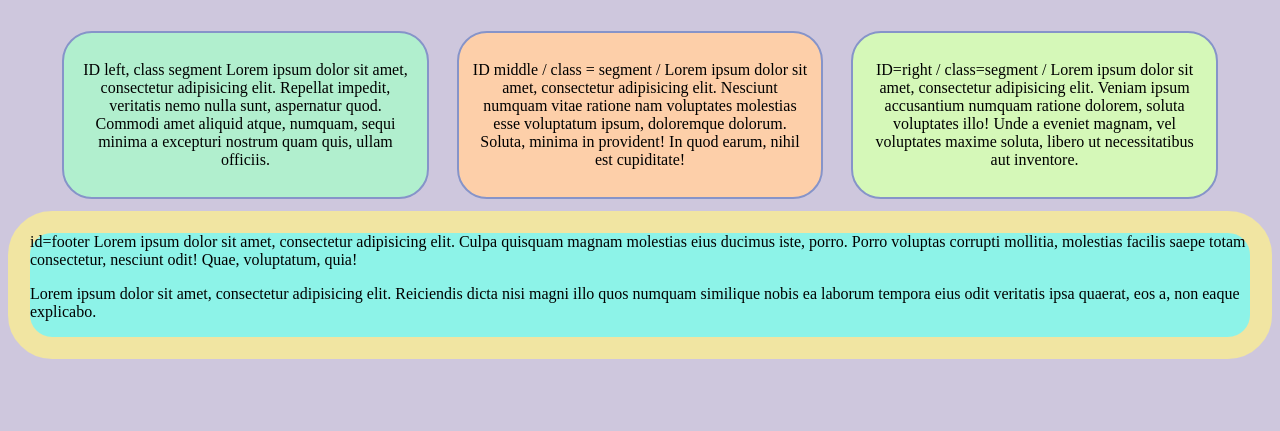
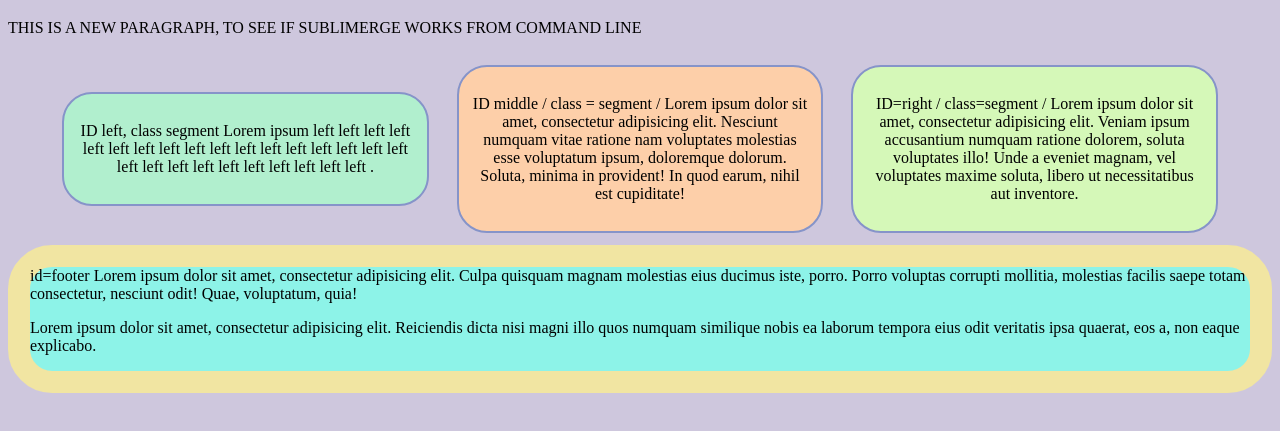
Before and after one commit to yunam6/project_333, a plain HTML site: page index.html in a window 1280 px wide. Shown: the part 65-496 px from the top of the page. Drawn offline with Linux system fonts and the light colour scheme.

Commit message:
first commit in ztest_branch01  - the new branch

```diff
--- a/index.html
+++ b/index.html
@@ -8,8 +8,9 @@
 <body>
 <h1 class="big_heading">This is H1 with class of 'big_heading'</h1>
 <!-- THIS IS A COMMENT -->
+<p>THIS IS A NEW PARAGRAPH, TO SEE IF SUBLIMERGE WORKS FROM COMMAND LINE </p>
 <div id="container">
-	<div id="left" class="segment"><p>ID left, class segment Lorem ipsum dolor sit amet, consectetur adipisicing elit. Repellat impedit, veritatis nemo nulla sunt, aspernatur quod. Commodi amet aliquid atque, numquam, sequi minima a excepturi nostrum quam quis, ullam officiis.</p></div>
+	<div id="left" class="segment"><p>ID left, class segment Lorem ipsum left left left left left left left left left left left left left left left left left left left left left left left left left left left .</p></div>
 	<div id="middle" class="segment"><p>ID middle / class = segment / Lorem ipsum dolor sit amet, consectetur adipisicing elit. Nesciunt numquam vitae ratione nam voluptates molestias esse voluptatum ipsum, doloremque dolorum. Soluta, minima in provident! In quod earum, nihil est cupiditate!</p></div>
 	<div id="right" class="segment"><p>ID=right / class=segment / Lorem ipsum dolor sit amet, consectetur adipisicing elit. Veniam ipsum accusantium numquam ratione dolorem, soluta voluptates illo! Unde a eveniet magnam, vel voluptates maxime soluta, libero ut necessitatibus aut inventore.</p></div>
 
```
